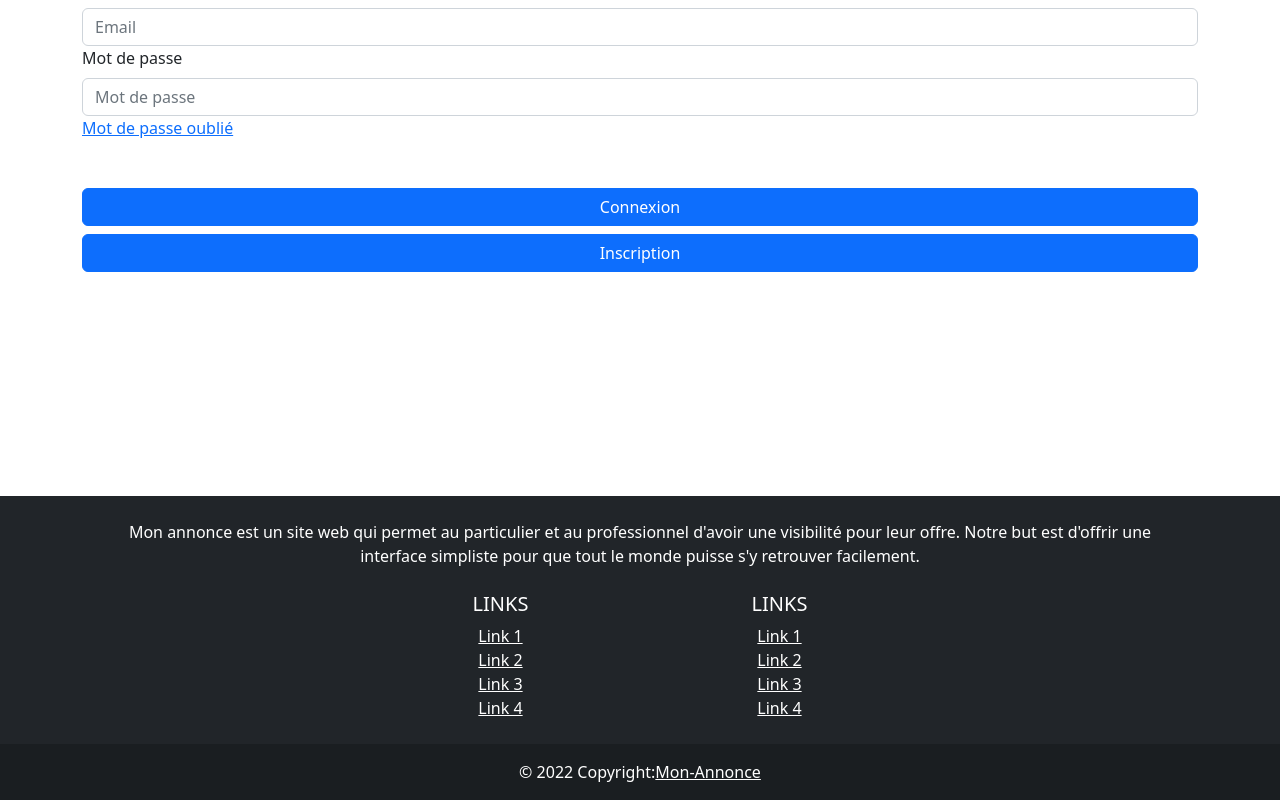
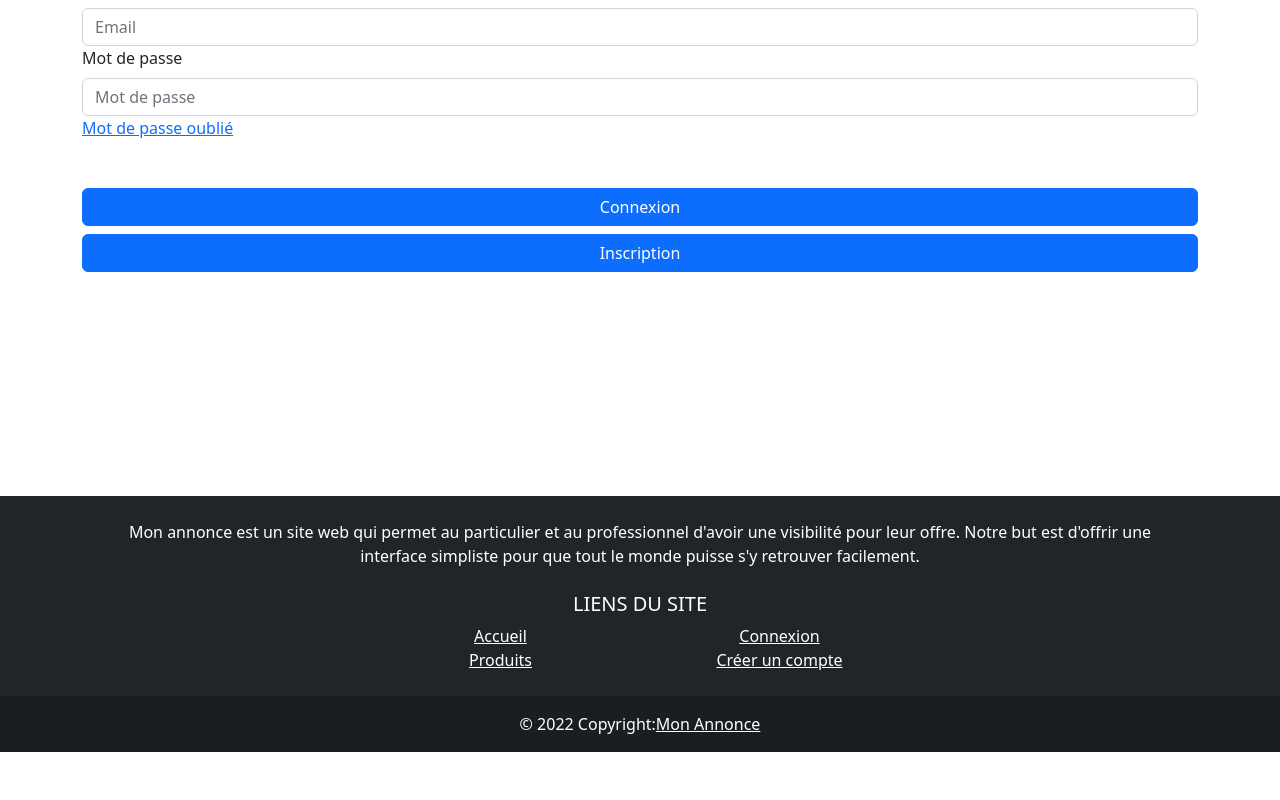
Before and after one commit to Axel-cmd/Mon-Annonce, a React (Create React App) app: page /login in a window 1280 px wide. Shown: the part 272-1072 px from the top of the page. After the commit the page ends 1024 px from the top, so only its background shows below. Built offline with nearby package versions, Linux system fonts and the light colour scheme.

Commit message:
Footer changer

```diff
--- a/src/components/CardProduct.jsx
+++ b/src/components/CardProduct.jsx
@@ -1,4 +1,5 @@
 import React, {useCallback} from "react";
+import { useEffect } from "react";
 import { Card, Row, Col, Button } from "react-bootstrap";
 import { useNavigate } from "react-router-dom";
 import { format } from "timeago.js"
@@ -9,6 +10,10 @@ const CardProduct = ({card}) => {
     const { id, title, description, updated_at, price }  = card;
 
     const handleOnClick = useCallback(() => navigate(`/product/${id}`, {replace: true}), [navigate, id])
+
+    useEffect(() => {
+        console.log(card)
+    }, [])
 
 
     return (
--- a/src/components/Footer.jsx
+++ b/src/components/Footer.jsx
@@ -6,8 +6,14 @@ import {
   MDBCol,
   MDBRow,
 } from 'mdb-react-ui-kit';
+import { Link } from 'react-router-dom';
+import { useAuth } from '../contexts/auth.context';
 
-export default function App() {
+const Footer = () => {
+
+
+  const { token } = useAuth();
+
   return (
     <MDBFooter className='text-center' color='white' bgColor='dark'>
       <MDBContainer className='p-4'>
@@ -21,57 +27,57 @@ export default function App() {
 
         <section className=''>
           <MDBRow center>
+            <h5 className='text-uppercase'>Liens du site</h5>
             <MDBCol lg='3' md='6' className='mb-4 mb-md-0'>
-              <h5 className='text-uppercase'>Links</h5>
 
               <ul className='list-unstyled mb-0'>
                 <li>
-                  <a href='#!' className='text-white'>
-                    Link 1
+                  <a href='/' className='text-white'>
+                    Accueil
+                  </a>
+
+                </li>
+                <li>
+                  <a href='/products' className='text-white'>
+                    Produits
                   </a>
                 </li>
-                <li>
-                  <a href='#!' className='text-white'>
-                    Link 2
-                  </a>
-                </li>
-                <li>
-                  <a href='#!' className='text-white'>
-                    Link 3
-                  </a>
-                </li>
-                <li>
-                  <a href='#!' className='text-white'>
-                    Link 4
-                  </a>
-                </li>
+
               </ul>
             </MDBCol>
 
             <MDBCol lg='3' md='6' className='mb-4 mb-md-0'>
-              <h5 className='text-uppercase'>Links</h5>
 
               <ul className='list-unstyled mb-0'>
+
+                {token ? (
+                  <>
                     <li>
-                  <a href='#!' className='text-white'>
-                    Link 1
+                      <a href='/MyProfil' className='text-white'>
+                        Mon profil
                       </a>
                     </li>
                     <li>
-                  <a href='#!' className='text-white'>
-                    Link 2
+                      <a href='/' className='text-white'>
+                        Mes annonces
+                      </a>
+                    </li>
+                  </>
+                ) : (
+                  <>
+                    <li>
+                      <a href='/login' className='text-white'>
+                        Connexion
                       </a>
                     </li>
                     <li>
-                  <a href='#!' className='text-white'>
-                    Link 3
+                      <a href='/register' className='text-white'>
+                        Créer un compte
                       </a>
                     </li>
-                <li>
-                  <a href='#!' className='text-white'>
-                    Link 4
-                  </a>
-                </li>
+                  </>
+                )}
+
               </ul>
             </MDBCol>
           </MDBRow>
@@ -81,9 +87,11 @@ export default function App() {
       <div className='text-center p-3' style={{ backgroundColor: 'rgba(0, 0, 0, 0.2)' }}>
         © 2022 Copyright:
         <a className='text-white' href='http://localhost:3000/'>
-          Mon-Annonce
+          Mon Annonce
         </a>
       </div>
     </MDBFooter>
-  );
+  )
 }
+
+export default Footer
```
Lines whose indentation alone changed are shown as unchanged.
